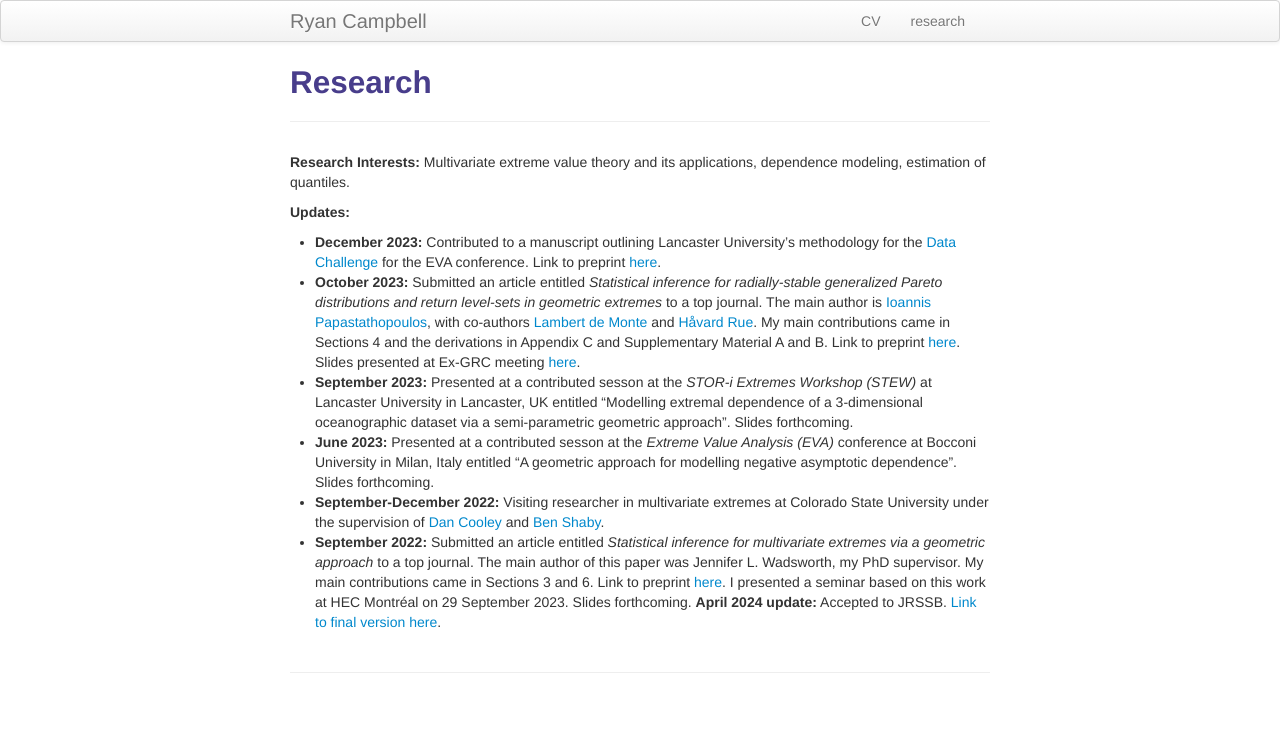
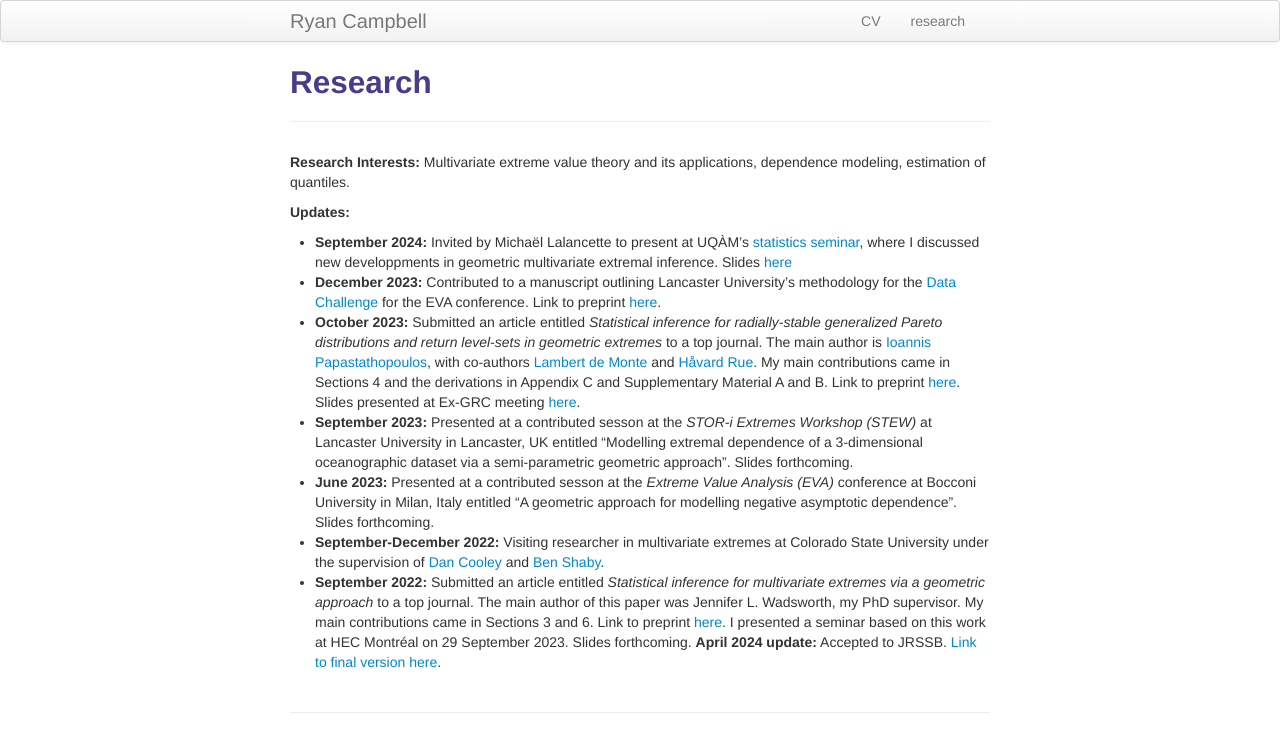
Before and after one commit to ryancampbell514/ryancampbell514.github.io, a Jekyll site: the page built from pages/research.md, in a window 1280 px wide. Shown: the top 752 px of the page. Built offline with Jekyll 4.4.1, drawn with Linux system fonts in a browser that asks for light colours.

Commit message:
added UQAM talk

```diff
--- a/pages/research.md
+++ b/pages/research.md
@@ -9,6 +9,7 @@ description: Ryan Campbell's research
 
 **Updates:**
 
++ **September 2024:** Invited by Michaël Lalancette to present at UQÀM's [statistics seminar](https://statqam.uqam.ca/2024-2025/){:target="_blank"}, where I discussed new developpments in geometric multivariate extremal inference. Slides <a href="{{ BASE_PATH }}/assets/UQAM_talk-compressed.pdf" target="_blank">here</a>
 + **December 2023:** Contributed to a manuscript outlining Lancaster University's methodology for the [Data Challenge](https://dec.unibocconi.eu/sites/default/files/media/files/EVA_Challenge_2023.pdf?VersionId=jVaaU_QBDn6InRFUx5fg6_bcVfz1eKWr){:target="_blank"} for the EVA conference. Link to preprint [here](https://arxiv.org/abs/2312.09825){:target="_blank"}.
 + **October 2023:** Submitted an article entitled *Statistical inference for radially-stable generalized Pareto distributions and return level-sets in geometric extremes* to a top journal. The main author is [Ioannis Papastathopoulos](https://www.maths.ed.ac.uk/~ipapasta/){:target="_blank"}, with co-authors [Lambert de Monte](https://scholar.google.com/citations?user=HMIbGeoAAAAJ&hl=fr){:target="_blank"} and [Håvard Rue](https://www.kaust.edu.sa/en/study/faculty/haavard-rue){:target="_blank"}. My main contributions came in Sections 4 and the derivations in Appendix C and Supplementary Material A and B. Link to preprint [here](https://arxiv.org/abs/2310.06130){:target="_blank"}. Slides presented at Ex-GRC meeting <a href="{{ BASE_PATH }}/assets/exCRG_talk.pdf" target="_blank">here</a>.
 + **September 2023:** Presented at a contributed sesson at the *STOR-i Extremes Workshop (STEW)* at Lancaster University in Lancaster, UK entitled "Modelling extremal dependence of a 3-dimensional oceanographic dataset via a semi-parametric geometric approach". Slides forthcoming.
```
Also changed, not shown: index.md (+1 -1 lines), 1 other file.
